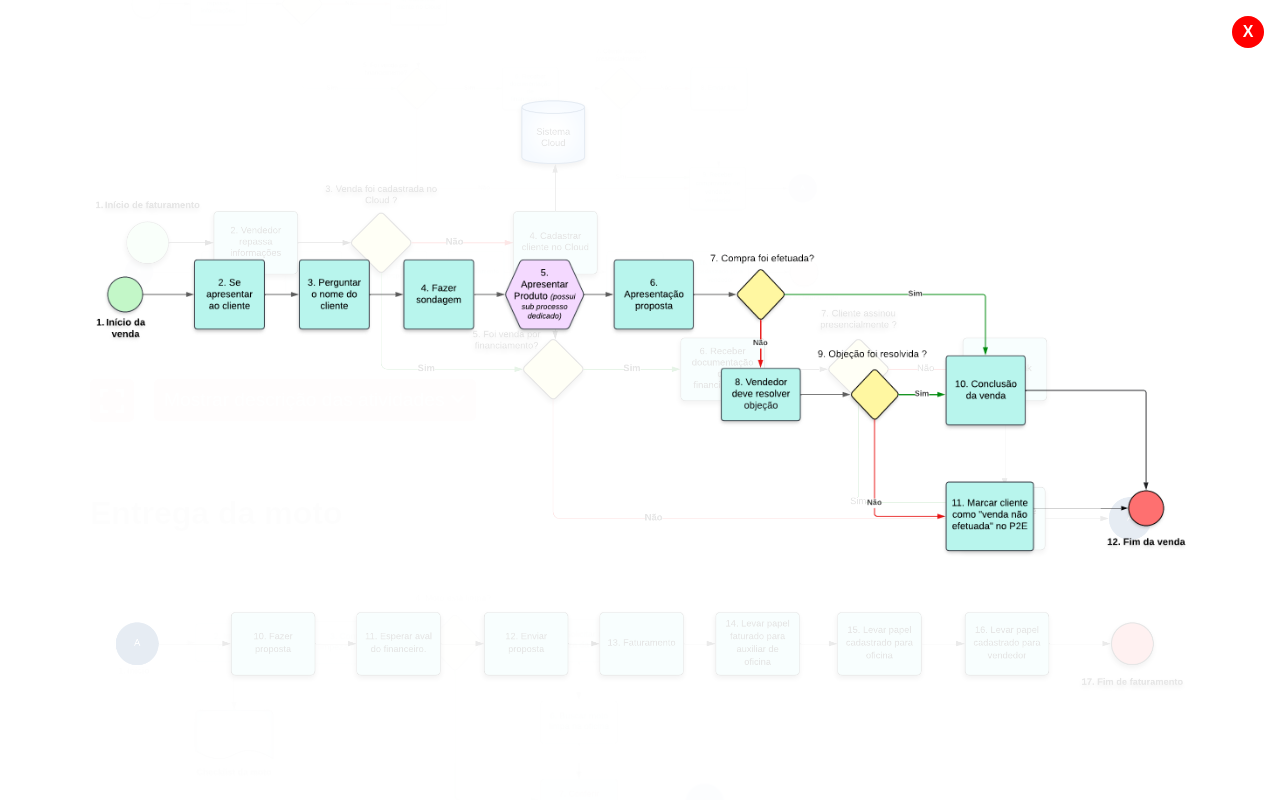
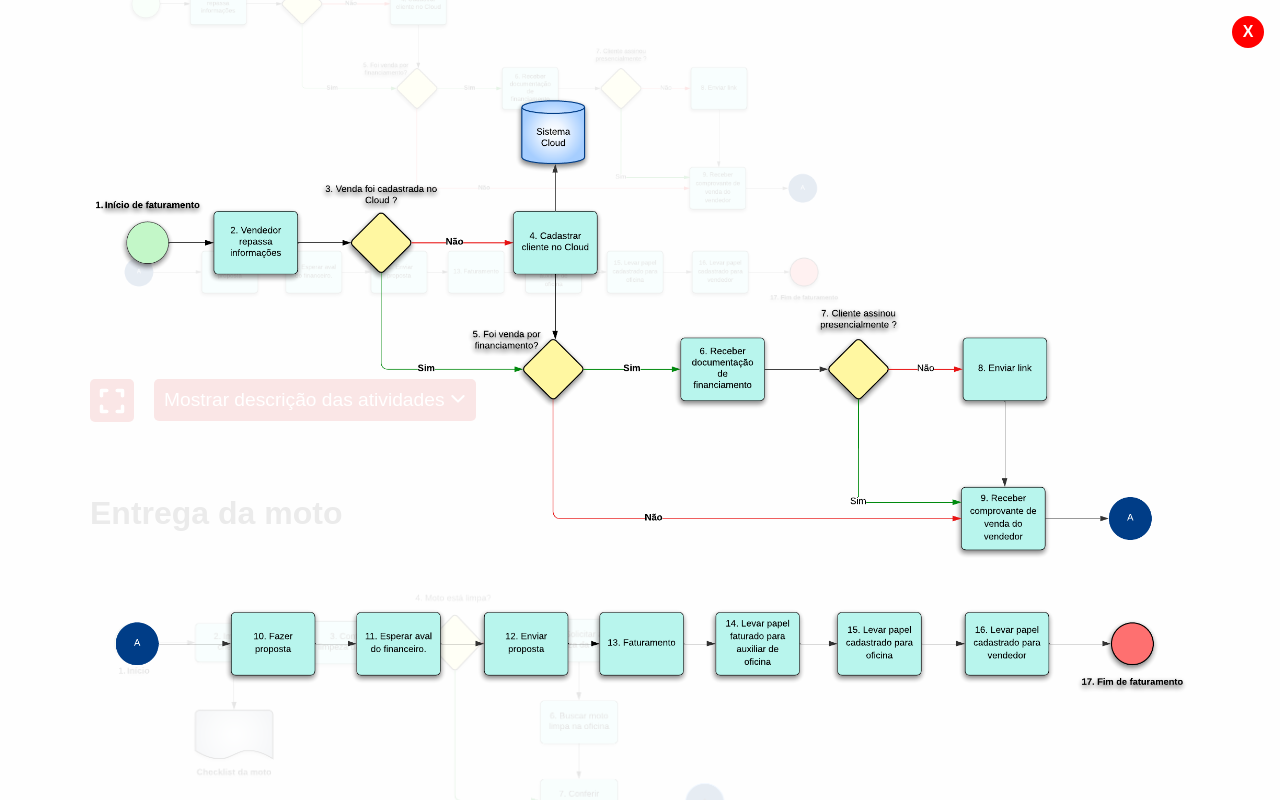
Before and after one commit to ribmen/siteCirneMotos, a React (Vite) app: page /fluxos in a window 1280 px wide. Both pictures are taken after a click on the button 112 px from the left and 2067 px from the top of the page. Shown: the part 1667-2467 px from the top of the page. Built offline with nearby package versions, Linux system fonts and the light colour scheme.

Commit message:
separação de states vendedor e aux

```diff
--- a/src/components/body/FluxosBody/FluxosBody.tsx
+++ b/src/components/body/FluxosBody/FluxosBody.tsx
@@ -151,14 +151,22 @@ export const FluxosBody: React.FC = () => {
   const scrollToTop = () => {
     window.scrollTo({ top: 0, behavior: 'smooth' });
   };
-  const [popupImageId, setPopupImageId] = useState<number | null>(null);
+  const [popupImageIdAux, setPopupImageIdAux] = useState<number | null>(null);
+  const [popupImageIdVendedor, setPopupImageIdVendedor] = useState<number | null>(null);
 
-  const handleOpenPopup = (id: number) => {
-    setPopupImageId(id);
+  const handleOpenPopupAux = (id: number) => {
+    setPopupImageIdAux(id);
+  };
+  const handleOpenPopupVendedor = (id: number) => {
+    setPopupImageIdVendedor(id);
   };
 
-  const handleClosePopup = () => {
-    setPopupImageId(null);
+  const handleClosePopupAux = () => {
+    setPopupImageIdAux(null);
+  };
+
+  const handleClosePopupVendedor = () => {
+    setPopupImageIdVendedor(null);
   };
 
   return (
@@ -189,17 +197,17 @@ export const FluxosBody: React.FC = () => {
             <h1 className='sumarioTitle'>Sumário</h1>
             <h3 style={{marginBottom: 0}}>Auxiliar de vendas</h3>
             <SumarioTopics>
-              <li><a href="#section1">Processo de Faturamento</a></li>
-              <li><a href="#section2">Entrega da moto</a></li>
-              <li><a href="#section3">Emplacamento</a></li>
+              <li><a>Processo de Faturamento</a></li>
+              <li><a>Entrega da moto</a></li>
+              <li><a>Emplacamento</a></li>
             </SumarioTopics>
 
             <h3 style={{marginBottom: 0}}>Vendedor</h3>
             <SumarioTopics>
-              <li><a href="#section4">Processo de vendas</a></li>
-              <li><a href="#section5">Apresentação da moto</a></li>
-              <li><a href="#section5">Processo de perseguição do cliente</a></li>
-              <li><a href="#section5">Processo de motos e usado (seminovos)</a></li>
+              <li><a>Processo de vendas</a></li>
+              <li><a>Apresentação da moto</a></li>
+              <li><a>Processo de perseguição do cliente</a></li>
+              <li><a>Processo de motos e usado (seminovos)</a></li>
             </SumarioTopics>
           </nav>
         </ContentArea2>
@@ -212,16 +220,16 @@ export const FluxosBody: React.FC = () => {
                 <h1>{dataAux.title}</h1>
                 <ImageWrapper key={dataAux.id}>
                   <img style={{maxWidth: '100%', height: 'auto'}} src={dataAux.src} alt={dataAux.alt} />
-                  <PopupOverlay show={popupImageId === dataAux.id}>
-                    <PopupImage src={dataAux.src} alt={dataAux.alt} />
-                    <CloseButton onClick={handleClosePopup}>X</CloseButton>
-                  </PopupOverlay>
                   <div style={{marginTop: '2rem', width: "1000px", display: 'flex'}}>
                     <div style={{marginTop: '1.2rem'}}>
-                    <ExpandButton onClick={() => handleOpenPopup(dataAux.id)}><svg xmlns="http://www.w3.org/2000/svg" width="28" height="28" viewBox="-32 0 512 512"><path fill="currentColor" d="M32 32C14.3 32 0 46.3 0 64v96c0 17.7 14.3 32 32 32s32-14.3 32-32V96h64c17.7 0 32-14.3 32-32s-14.3-32-32-32zm32 320c0-17.7-14.3-32-32-32S0 334.3 0 352v96c0 17.7 14.3 32 32 32h96c17.7 0 32-14.3 32-32s-14.3-32-32-32H64zM320 32c-17.7 0-32 14.3-32 32s14.3 32 32 32h64v64c0 17.7 14.3 32 32 32s32-14.3 32-32V64c0-17.7-14.3-32-32-32zm128 320c0-17.7-14.3-32-32-32s-32 14.3-32 32v64h-64c-17.7 0-32 14.3-32 32s14.3 32 32 32h96c17.7 0 32-14.3 32-32z"/></svg></ExpandButton>
+                    <ExpandButton onClick={() => handleOpenPopupAux(dataAux.id)}><svg xmlns="http://www.w3.org/2000/svg" width="28" height="28" viewBox="-32 0 512 512"><path fill="currentColor" d="M32 32C14.3 32 0 46.3 0 64v96c0 17.7 14.3 32 32 32s32-14.3 32-32V96h64c17.7 0 32-14.3 32-32s-14.3-32-32-32zm32 320c0-17.7-14.3-32-32-32S0 334.3 0 352v96c0 17.7 14.3 32 32 32h96c17.7 0 32-14.3 32-32s-14.3-32-32-32H64zM320 32c-17.7 0-32 14.3-32 32s14.3 32 32 32h64v64c0 17.7 14.3 32 32 32s32-14.3 32-32V64c0-17.7-14.3-32-32-32zm128 320c0-17.7-14.3-32-32-32s-32 14.3-32 32v64h-64c-17.7 0-32 14.3-32 32s14.3 32 32 32h96c17.7 0 32-14.3 32-32z"/></svg></ExpandButton>
                     </div>
                     <Dropdown data={dataAux.text} />
                   </div>
+                  <PopupOverlay show={popupImageIdAux === dataAux.id}>
+                    <PopupImage src={dataAux.src} alt={dataAux.alt} />
+                    <CloseButton onClick={handleClosePopupAux}>X</CloseButton>
+                  </PopupOverlay>
                 </ImageWrapper>
               </>
             ),
@@ -234,13 +242,14 @@ export const FluxosBody: React.FC = () => {
                   <h1>{dataVendedor.title}</h1>
                 <ImageWrapper key={dataVendedor.id}>
                   <img style={{maxWidth: '100%', height: 'auto'}} src={dataVendedor.src} alt={dataVendedor.alt} />
-                  <PopupOverlay show={popupImageId === dataVendedor.id}>
+
+                  <PopupOverlay show={popupImageIdVendedor === dataVendedor.id}>
                     <PopupImage src={dataVendedor.src} alt={dataVendedor.alt} />
-                    <CloseButton onClick={handleClosePopup}>X</CloseButton>
+                    <CloseButton onClick={handleClosePopupVendedor}>X</CloseButton>
                   </PopupOverlay>
                   <div style={{marginTop: '2rem', width: "1000px", display: 'flex'}}>
                     <div style={{marginTop: '1.2rem'}}>
-                    <ExpandButton onClick={() => handleOpenPopup(dataVendedor.id)}><svg xmlns="http://www.w3.org/2000/svg" width="28" height="28" viewBox="-32 0 512 512"><path fill="currentColor" d="M32 32C14.3 32 0 46.3 0 64v96c0 17.7 14.3 32 32 32s32-14.3 32-32V96h64c17.7 0 32-14.3 32-32s-14.3-32-32-32zm32 320c0-17.7-14.3-32-32-32S0 334.3 0 352v96c0 17.7 14.3 32 32 32h96c17.7 0 32-14.3 32-32s-14.3-32-32-32H64zM320 32c-17.7 0-32 14.3-32 32s14.3 32 32 32h64v64c0 17.7 14.3 32 32 32s32-14.3 32-32V64c0-17.7-14.3-32-32-32zm128 320c0-17.7-14.3-32-32-32s-32 14.3-32 32v64h-64c-17.7 0-32 14.3-32 32s14.3 32 32 32h96c17.7 0 32-14.3 32-32z"/></svg></ExpandButton>
+                    <ExpandButton onClick={() => handleOpenPopupVendedor(dataVendedor.id)}><svg xmlns="http://www.w3.org/2000/svg" width="28" height="28" viewBox="-32 0 512 512"><path fill="currentColor" d="M32 32C14.3 32 0 46.3 0 64v96c0 17.7 14.3 32 32 32s32-14.3 32-32V96h64c17.7 0 32-14.3 32-32s-14.3-32-32-32zm32 320c0-17.7-14.3-32-32-32S0 334.3 0 352v96c0 17.7 14.3 32 32 32h96c17.7 0 32-14.3 32-32s-14.3-32-32-32H64zM320 32c-17.7 0-32 14.3-32 32s14.3 32 32 32h64v64c0 17.7 14.3 32 32 32s32-14.3 32-32V64c0-17.7-14.3-32-32-32zm128 320c0-17.7-14.3-32-32-32s-32 14.3-32 32v64h-64c-17.7 0-32 14.3-32 32s14.3 32 32 32h96c17.7 0 32-14.3 32-32z"/></svg></ExpandButton>
                     </div>
                     <Dropdown data={dataVendedor.text} />
                   </div>
--- a/src/components/body/FluxosBody/dataVendedor.ts
+++ b/src/components/body/FluxosBody/dataVendedor.ts
@@ -5,7 +5,7 @@ import perseguicao from '../../../assets/fluxogramas/Fluxo-Comercial-Perseguiç
 
 export const dataVendedor = [
   {
-    id: 1,
+    id: 4,
     title: 'Processo de venda',
     src: venda,
     alt: 'Processo de venda',
@@ -57,7 +57,7 @@ export const dataVendedor = [
     textStyle: {textAlign: 'center'},
   },
   {
-    id: 2,
+    id: 5,
     title: 'Processo de apresentação da moto',
     src: apresentacao,
     alt: 'Processo de apresentação da moto',
@@ -110,7 +110,7 @@ export const dataVendedor = [
     textStyle: {textAlign: 'center'},
   },
   {
-    id: 3,
+    id: 6,
     title: 'Perseguição',
     src: perseguicao,
     alt: 'Perseguição',
@@ -139,7 +139,7 @@ export const dataVendedor = [
     textStyle: {textAlign: 'center'},
   },
   {
-    id: 4,
+    id: 7,
     title: 'Venda de seminovos',
     src: emplacamento2,
     alt: 'Venda de seminivos',
--- a/src/components/header/Header.tsx
+++ b/src/components/header/Header.tsx
@@ -193,11 +193,13 @@ const DropdownContent = styled.div<{ isopen: boolean }>`
   border: 1px solid ${({ theme }) => theme.colors.primary};
   border-radius: 4px;
   z-index: 1000;
+
 `;
 
 const DropdownItem = styled(Link)`
   display: block;
-
+  margin: 0;
+  padding: 0.8rem;
   text-decoration: none;
   color: ${({ theme }) => theme.colors.neutral.dark};
 
```
